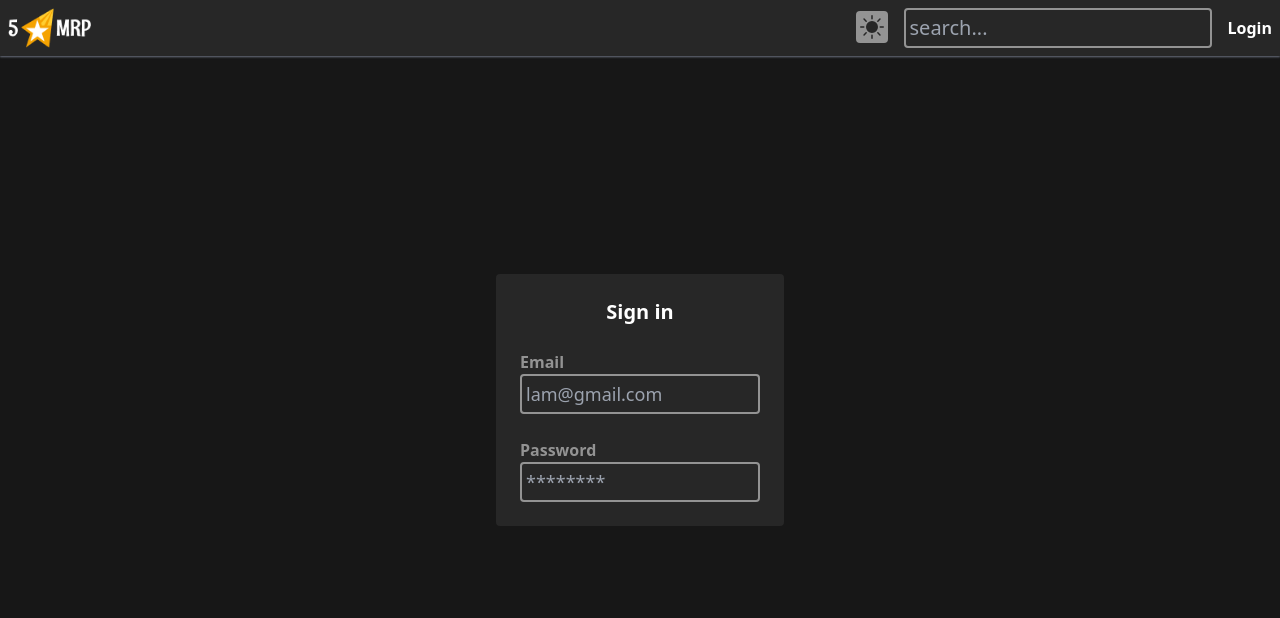
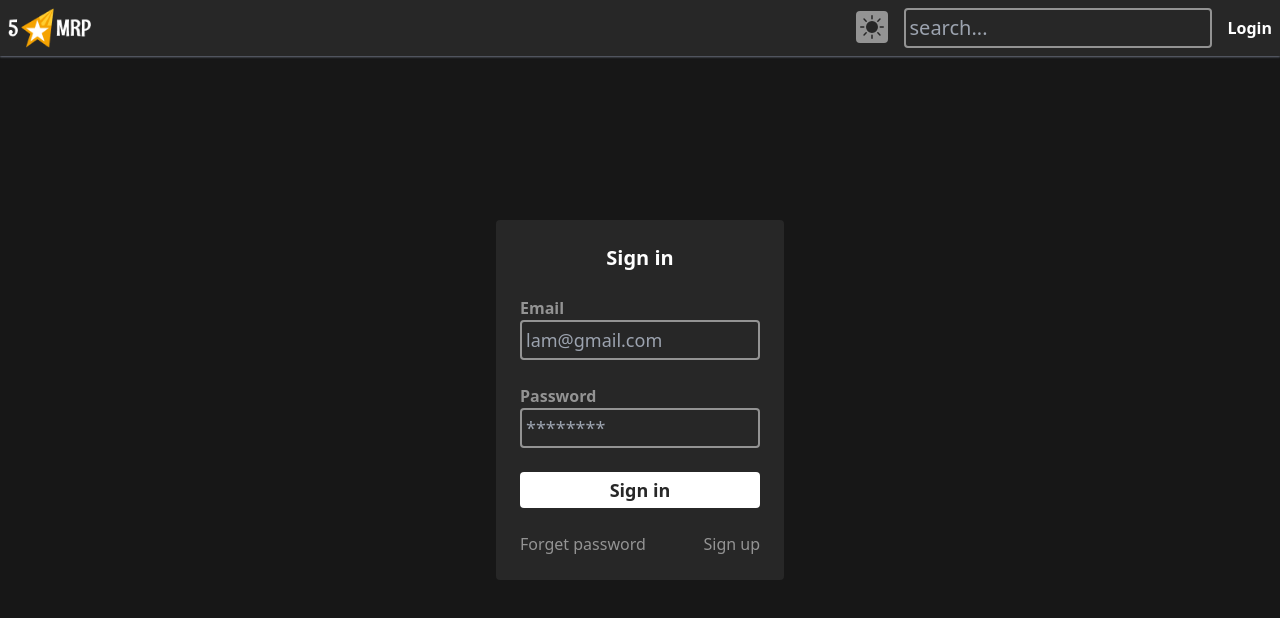
Before and after one commit to hayashijp296/Review-App, a React (Create React App) app in the folder frontend/: page / in a window 1280 px wide. Shown: the top 618 px of the page. Built offline with nearby package versions, Linux system fonts and the light colour scheme.

Commit message:
51 Final singin form

```diff
--- a/frontend/src/components/auth/Signin.jsx
+++ b/frontend/src/components/auth/Signin.jsx
@@ -1,6 +1,7 @@
 import React from 'react';
 import Container from '../Container';
 import FormInput from '../form/FormInput';
+import Submit from '../form/Submit';
 import Title from '../form/Title';
 
 export default function Signin() {
@@ -11,6 +12,21 @@ export default function Signin() {
           <Title>Sign in</Title>
           <FormInput label="Email" placeholder="lam@gmail.com" name="email" />
           <FormInput label="Password" placeholder="********" name="password" />
+          <Submit value="Sign in" />
+          <div className="flex justify-between">
+            <a
+              className="text-dark-subtle hover:text-white transition"
+              href="#"
+            >
+              Forget password
+            </a>
+            <a
+              className="text-dark-subtle hover:text-white transition"
+              href="#"
+            >
+              Sign up
+            </a>
+          </div>
         </form>
       </Container>
     </div>
--- /dev/null
+++ b/frontend/src/components/form/Submit.jsx
@@ -0,0 +1,9 @@
+export default function Submit({ value }) {
+  return (
+    <input
+      type="submit"
+      className="w-full rounded bg-white text-secondary hover:bg-opacity-90 transition font-semibold text-lg cursor-pointer p-1"
+      value={value}
+    />
+  );
+}
```
Also changed, not shown: 1 other file (tests, documents, lock files or other folders).
